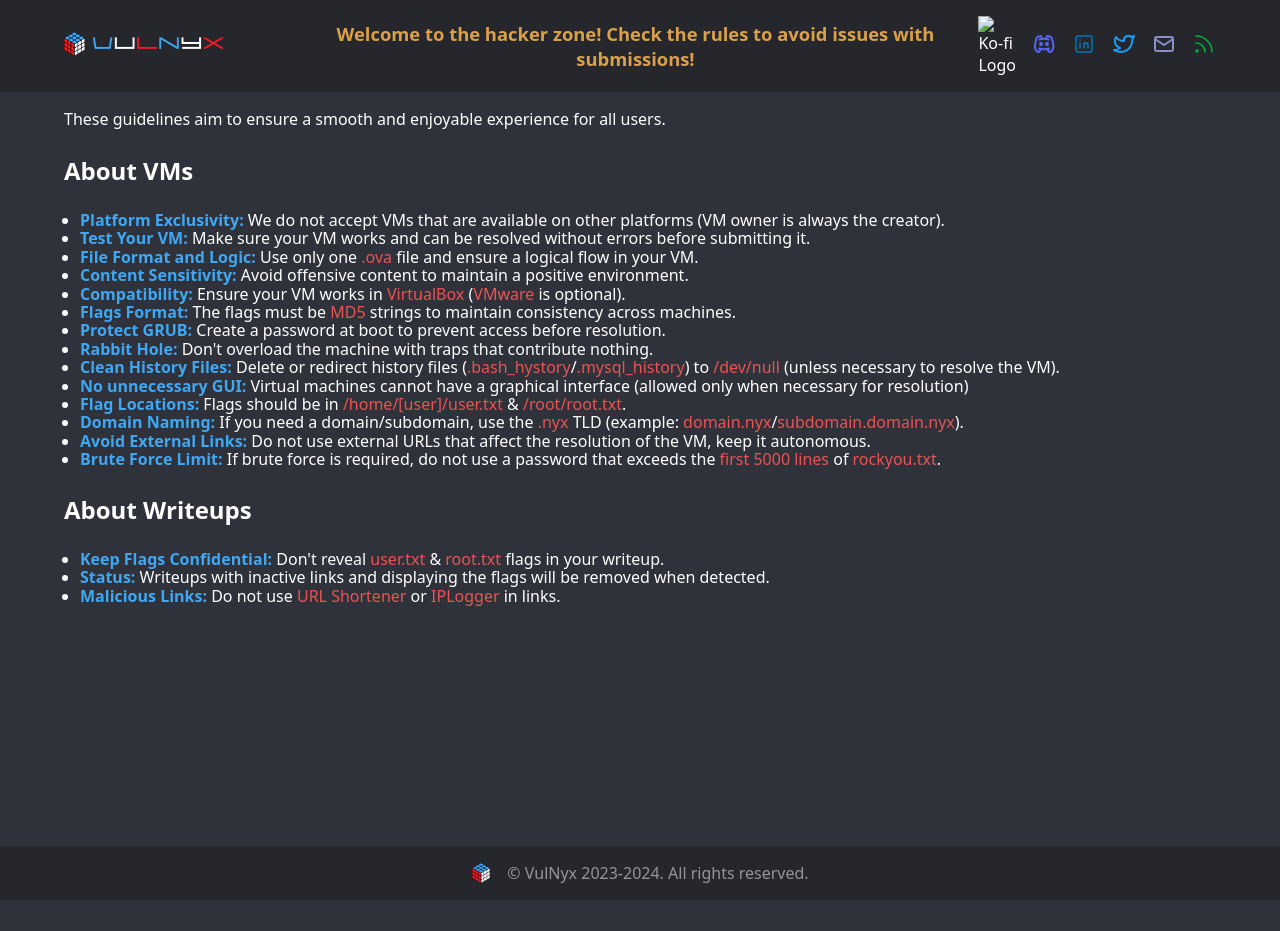
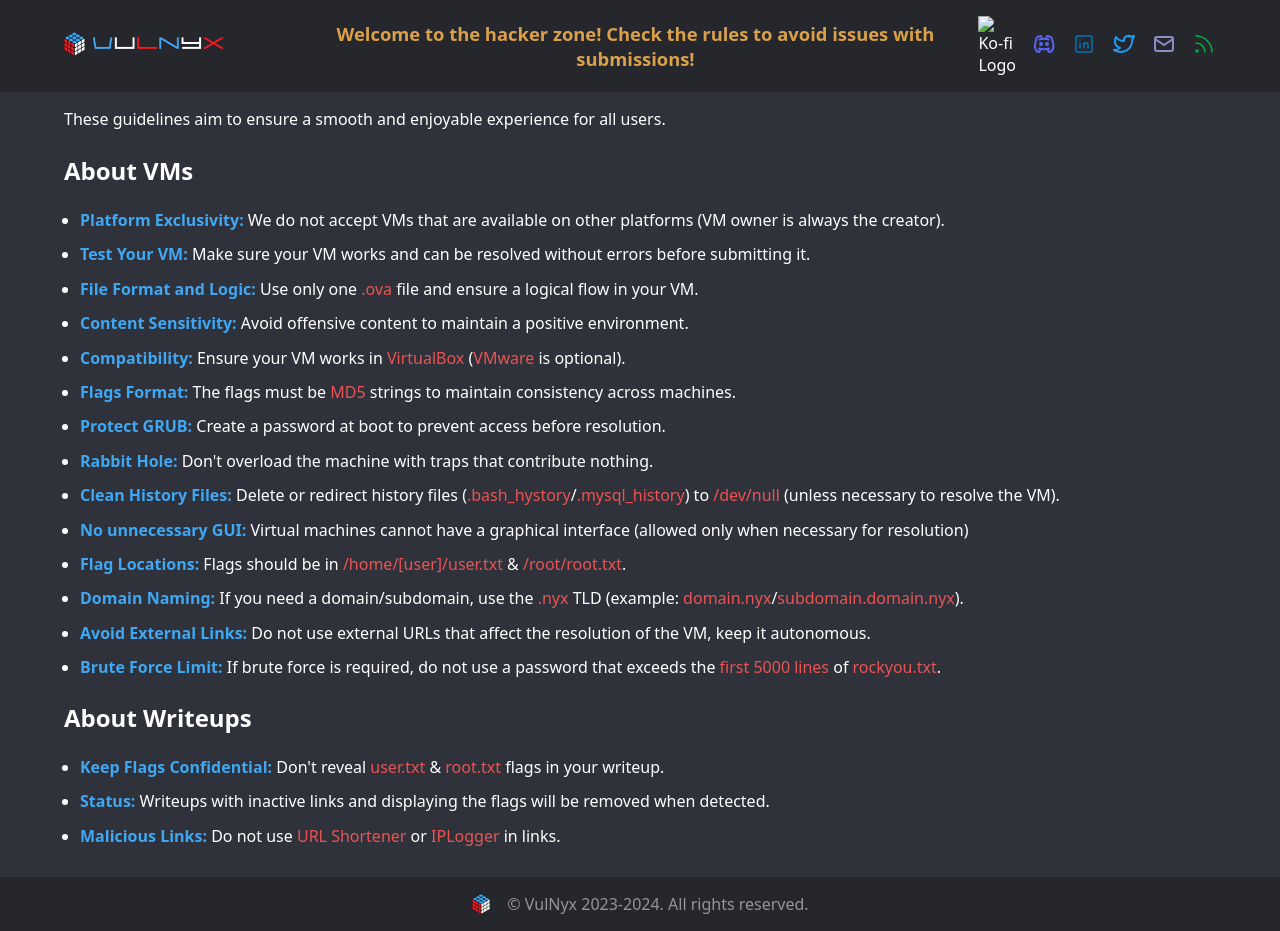
Before and after one commit to VulNyx/vulnyx, a Jekyll site: the page built from rules.md, in a window 1280 px wide. Built offline with Jekyll 4.4.1, drawn with Linux system fonts in a browser that asks for light colours; before the commit the page ends 900 px from its top, so only the background shows below that.

Commit message:
styles: add specify paragraph

```diff
--- a/assets/style.scss
+++ b/assets/style.scss
@@ -91,6 +91,10 @@ a.github-button {
 
 #submit-vm, #submit-writeups {
   margin: 1.5rem 1.5rem 1rem 1.5rem;
+}
+
+.rules-list p {
+  margin: 1rem 0;
 }
 
 h2 + ul  {
```
